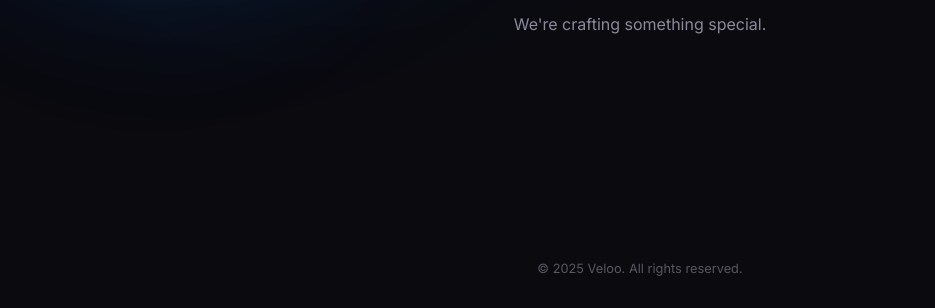
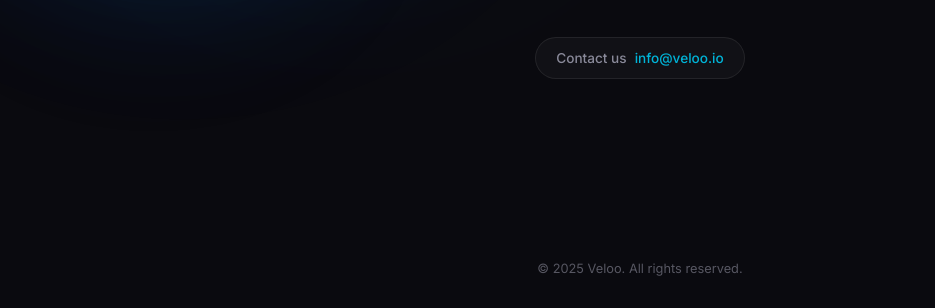
Before and after one commit to jienma/Veloo.io, a plain HTML site: page index.html in a window 1280 px wide. Shown: the part 492-800 px from the top of the page, without its empty margins (0-935 px from the left). Drawn offline with Linux system fonts and the light colour scheme.

Commit message:
contact us

```diff
--- a/index.html
+++ b/index.html
@@ -51,6 +51,12 @@
 
             <!-- Subtext -->
             <p class="subtext">We're crafting something special.</p>
+
+            <!-- Contact -->
+            <a href="mailto:info@veloo.io" class="contact-link">
+                <span class="contact-label">Contact us</span>
+                <span class="contact-email">info@veloo.io</span>
+            </a>
         </div>
     </main>
 
--- a/styles.css
+++ b/styles.css
@@ -247,6 +247,38 @@ body {
     line-height: 1.6;
 }
 
+/* ===== Contact Link ===== */
+.contact-link {
+    display: inline-flex;
+    align-items: center;
+    gap: 0.5rem;
+    margin-top: 2.5rem;
+    padding: 0.75rem 1.25rem;
+    background: rgba(255, 255, 255, 0.03);
+    border: 1px solid rgba(255, 255, 255, 0.08);
+    border-radius: 100px;
+    text-decoration: none;
+    transition: all 0.3s ease;
+}
+
+.contact-link:hover {
+    background: rgba(255, 255, 255, 0.06);
+    border-color: rgba(0, 180, 216, 0.3);
+    transform: translateY(-2px);
+}
+
+.contact-label {
+    font-size: 0.85rem;
+    font-weight: 500;
+    color: var(--text-muted);
+}
+
+.contact-email {
+    font-size: 0.85rem;
+    font-weight: 500;
+    color: var(--accent-cyan);
+}
+
 /* ===== Footer ===== */
 .footer {
     padding: 2rem;
```
